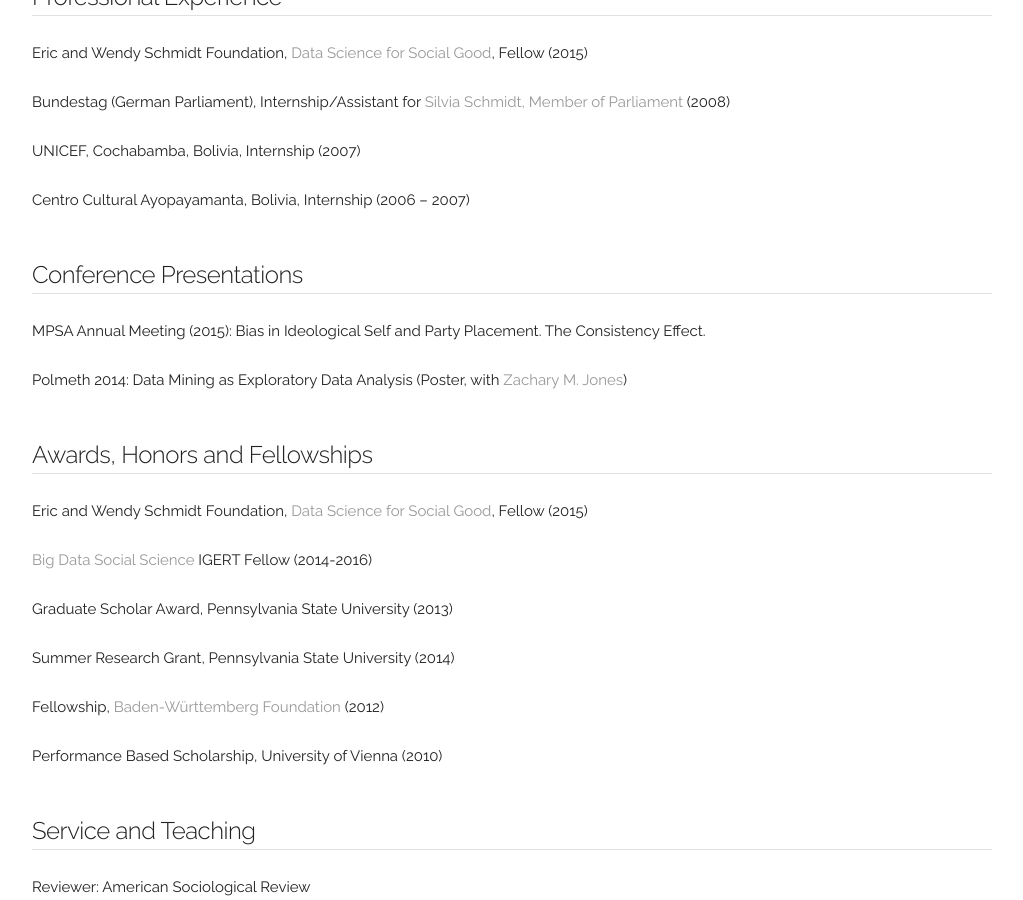
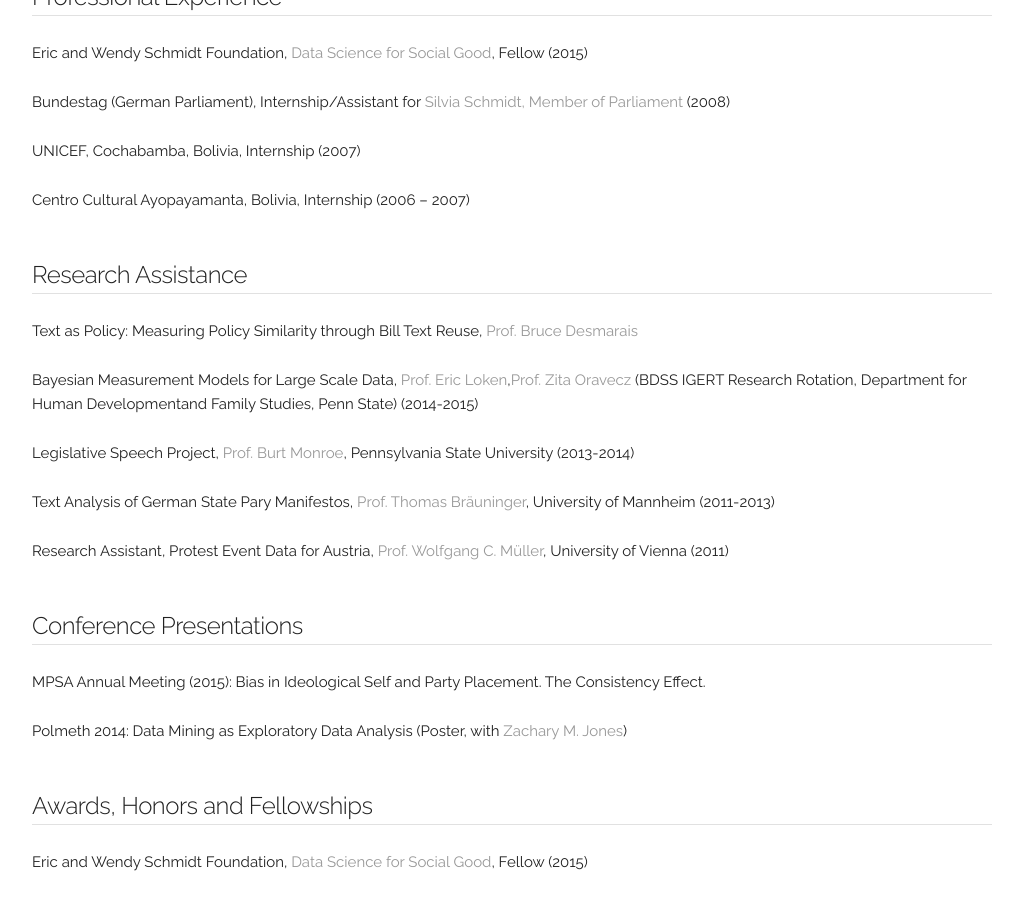
Before and after one commit to flinder/flinder.github.io, a Jekyll site: the page built from cv.html, in a window 1280 px wide and 900 px high, scrolled down 942 px. Shown: the whole window, without its empty margins (128-1151 px from the left). Built offline with Jekyll 4.4.1, drawn with Linux system fonts in a browser that asks for light colours.

Commit message:
updated cv

```diff
--- a/cv.html
+++ b/cv.html
@@ -40,6 +40,17 @@
 </div>
 
 <div class="twelve columns">
+    <h5>Research Assistance</h5>
+    <hr>
+    <p>Text as Policy: Measuring Policy Similarity through Bill Text Reuse, <a href="http://sites.psu.edu/desmaraisgroup/">Prof. Bruce Desmarais</a></p>
+    <p>Bayesian Measurement Models for Large Scale Data, <a href="http://hhd.psu.edu/hdfs/directory/bio.aspx?id=149">Prof. Eric Loken</a>,<a href="http://www.cogsci.uci.edu/~zoravecz/bayes/index.php?site=BOUM">Prof. Zita Oravecz</a> (BDSS IGERT Research Rotation, Department for Human Developmentand Family Studies, Penn State) (2014-2015)</p>
+    <p>Legislative Speech Project, <a href="http://polisci.la.psu.edu/people/blm24">Prof. Burt Monroe</a>, Pennsylvania State University (2013-2014)</p>
+    <p>Text Analysis of German State Pary Manifestos, <a href="http://www.tbraeuninger.de/">Prof. Thomas Bräuninger</a>, University of Mannheim (2011-2013)</p>
+    <p>Research Assistant, Protest Event Data for Austria, <a href="https://scholar.google.com/citations?user=9MttMt8AAAAJ&hl=en">Prof. Wolfgang C. Müller</a>, University of Vienna (2011)</p>
+</div>
+
+
+<div class="twelve columns">
     <h5>Conference Presentations</h5><hr>
     <p>MPSA Annual Meeting (2015): Bias in Ideological Self and Party Placement. The Consistency Effect.</p>
     <p>Polmeth 2014: Data Mining as Exploratory Data Analysis (Poster, with <a href="http://zmjones.com">Zachary M. Jones</a>)</p>
```
